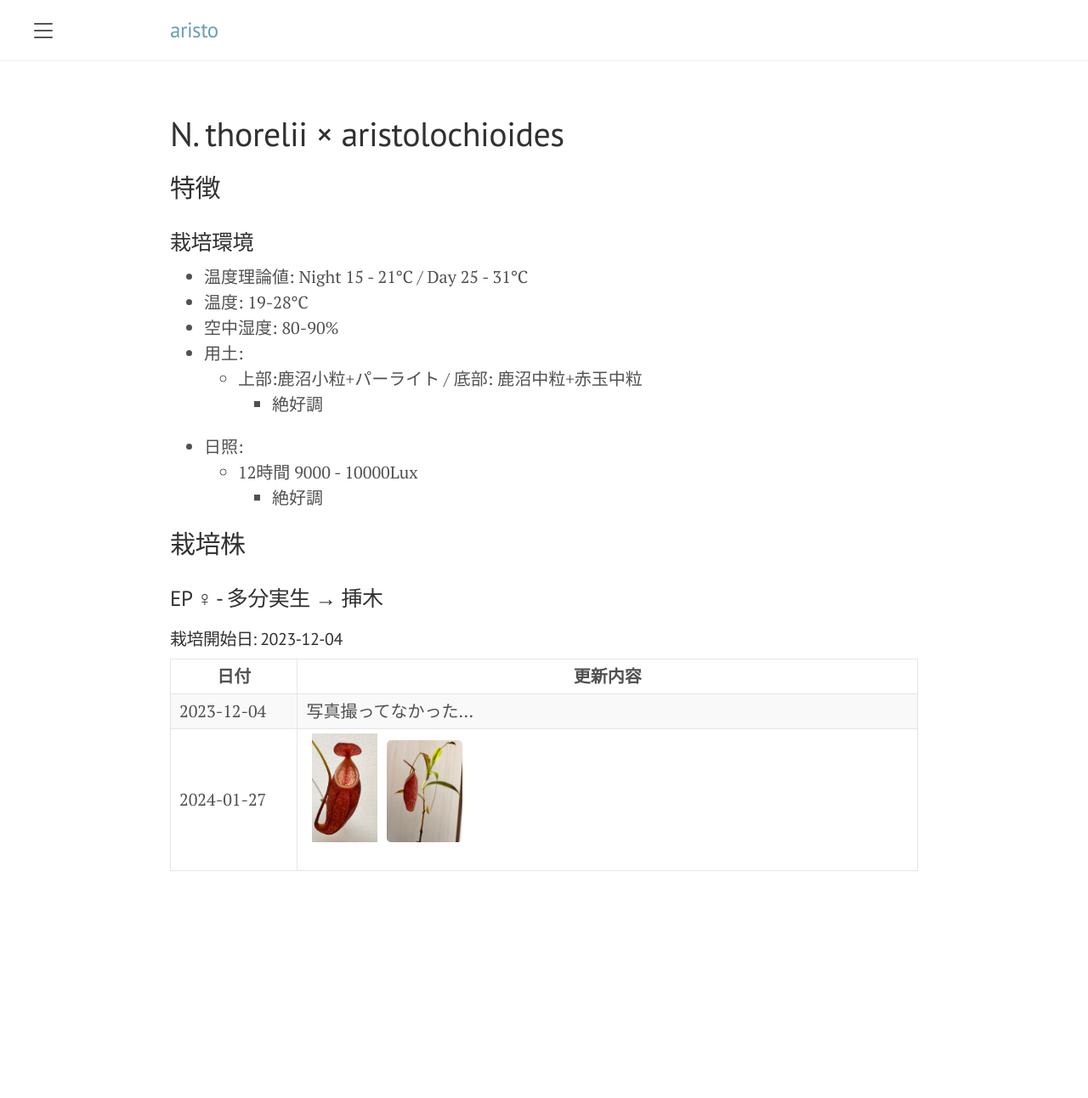
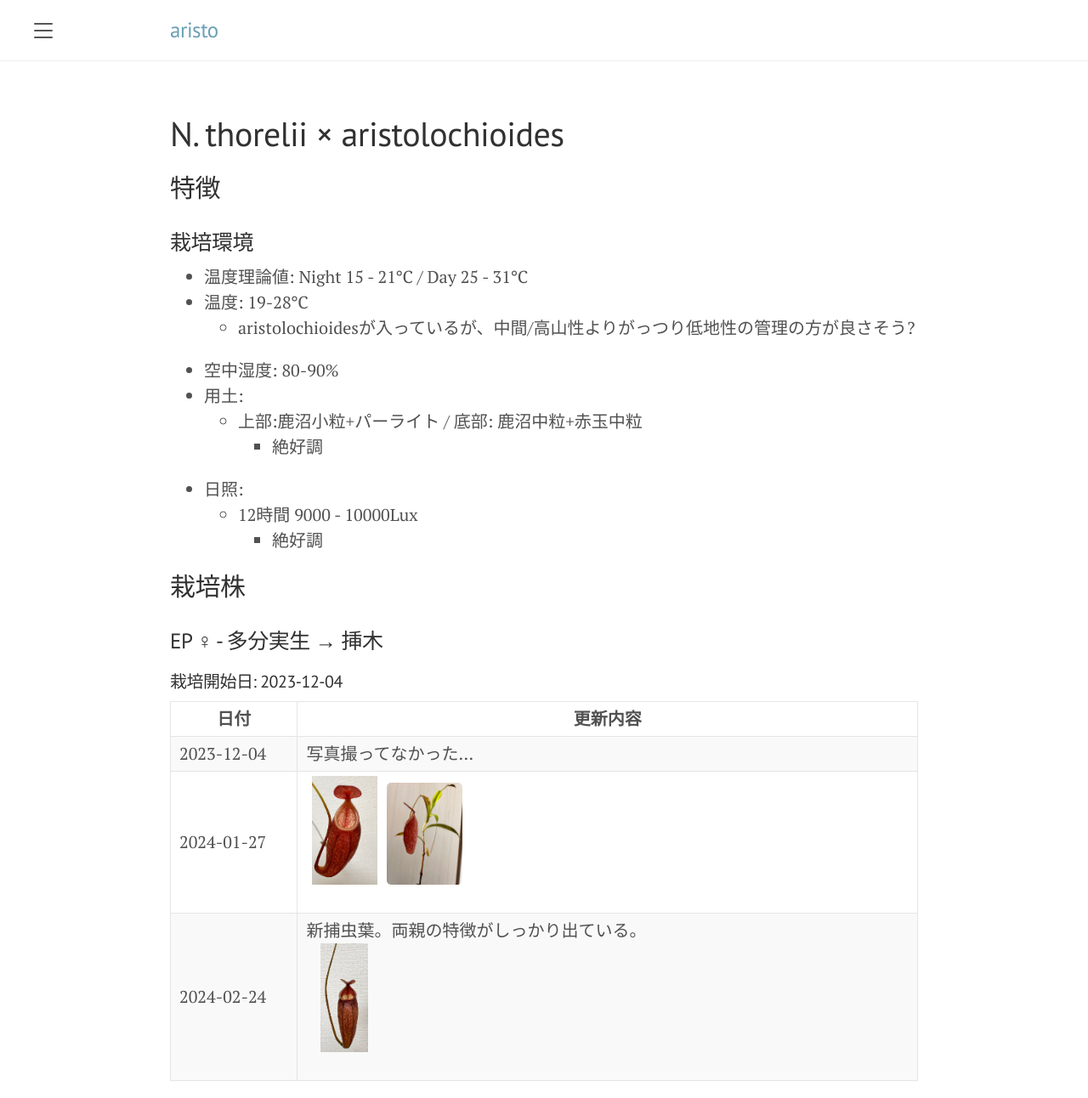
Before and after one commit to MojamojaK/aristo, a Jekyll site: the page built from collections/_cultivation_logs/N_thorelii×aristolochioides.md, in a window 1280 px wide. Shown: the whole page at 85% size. Built offline with Jekyll 4.4.1, drawn with Linux system fonts in a browser that asks for light colours; nearby versions of some CDN libraries; before the commit the page ends 1045 px from its top, so only the background shows below that.

```diff
--- a/collections/_cultivation_logs/N_thorelii×aristolochioides.md
+++ b/collections/_cultivation_logs/N_thorelii×aristolochioides.md
@@ -19,10 +19,17 @@ logs:
         contents:
           - items:
             - auto_image: {id: KF23}
+      - date: 2024-02-24
+        contents:
+          - items:
+            - text: |-
+                新捕虫葉。両親の特徴がしっかり出ている。
+            - auto_image: {id: KF23}
 ---
 ### 栽培環境
 - 温度理論値: Night 15 - 21℃ / Day 25 - 31℃
 - 温度: 19-28℃
+  - aristolochioidesが入っているが、中間/高山性よりがっつり低地性の管理の方が良さそう?
 - 空中湿度: 80-90%
 - 用土:
   - 上部:鹿沼小粒+パーライト / 底部: 鹿沼中粒+赤玉中粒
```
Also changed, not shown: collections/_cultivation_logs/N_clipeata.md (+1 -1 lines), collections/_cultivation_logs/N_veitchii.md (+6 -0 lines), assets/images/nepenthes/KF23/2024-02-24-01.jpg (added), assets/images/nepenthes/KF33/2024-02-24-01.jpg (added).
